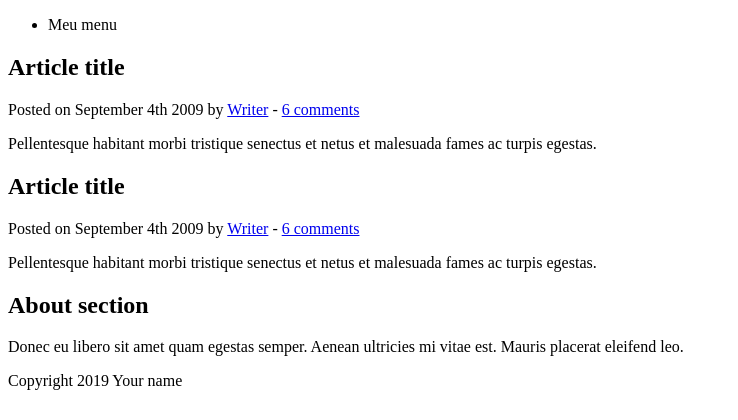
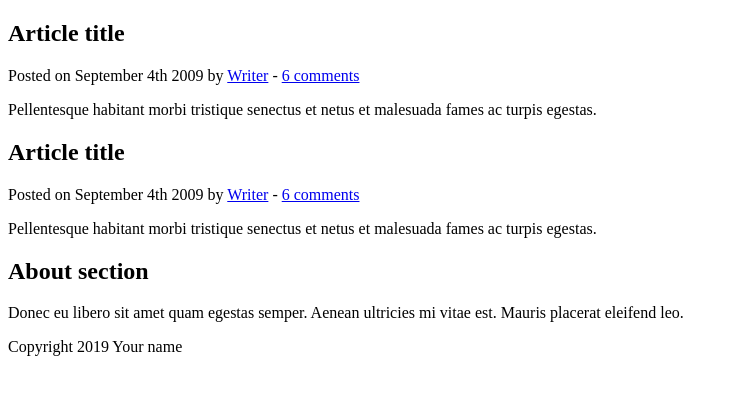
Before and after one commit to bferronato/gitteste, a PHP site: page / in a window 1280 px wide. Shown: the top 420 px of the page, without its empty margins (0-738 px from the left). Run offline with PHP 8.4, Linux system fonts and the light colour scheme.

Commit message:
Update index.php

```diff
--- a/index.php
+++ b/index.php
@@ -10,11 +10,6 @@
 <body>
 
 	<header>
-		<nav>
-			<ul>
-				<li>Meu menu</li>
-			</ul>
-		</nav>
 	</header>
 
 	<section>
@@ -24,8 +19,12 @@
 				<h2>Article title</h2>
 				<p>Posted on <time datetime="2009-09-04T16:31:24+02:00">September 4th 2009</time> by <a href="#">Writer</a> - <a href="#comments">6 comments</a></p>
 
-				<!-- Go to www.addthis.com/dashboard to customize your tools -->
+				<!-- Go to www.addthis.com/dashboard to customize your tools
 				<div class="addthis_sharing_toolbox"></div>
+				 -->
+
+
+				<div class="addthis_toolbox addthis_default_style "></div>
 
 			</header>
 			<p>Pellentesque habitant morbi tristique senectus et netus et malesuada fames ac turpis egestas.</p>
@@ -50,8 +49,11 @@
 		<p>Copyright 2019 Your name</p>
 	</footer>
 
-	<!-- Go to www.addthis.com/dashboard to customize your tools -->
+	<!-- Go to www.addthis.com/dashboard to customize your tools
 	<script type="text/javascript" src="//s7.addthis.com/js/300/addthis_widget.js#pubid=ra-57958acf666deb78"></script>
+	-->
+
+	<script src="//s7.addthis.com/js/300/addthis_widget.js#pubid=ra-5188f1240ece93e4" type="text/javascript"></script>
 
 
 	<!--
```
